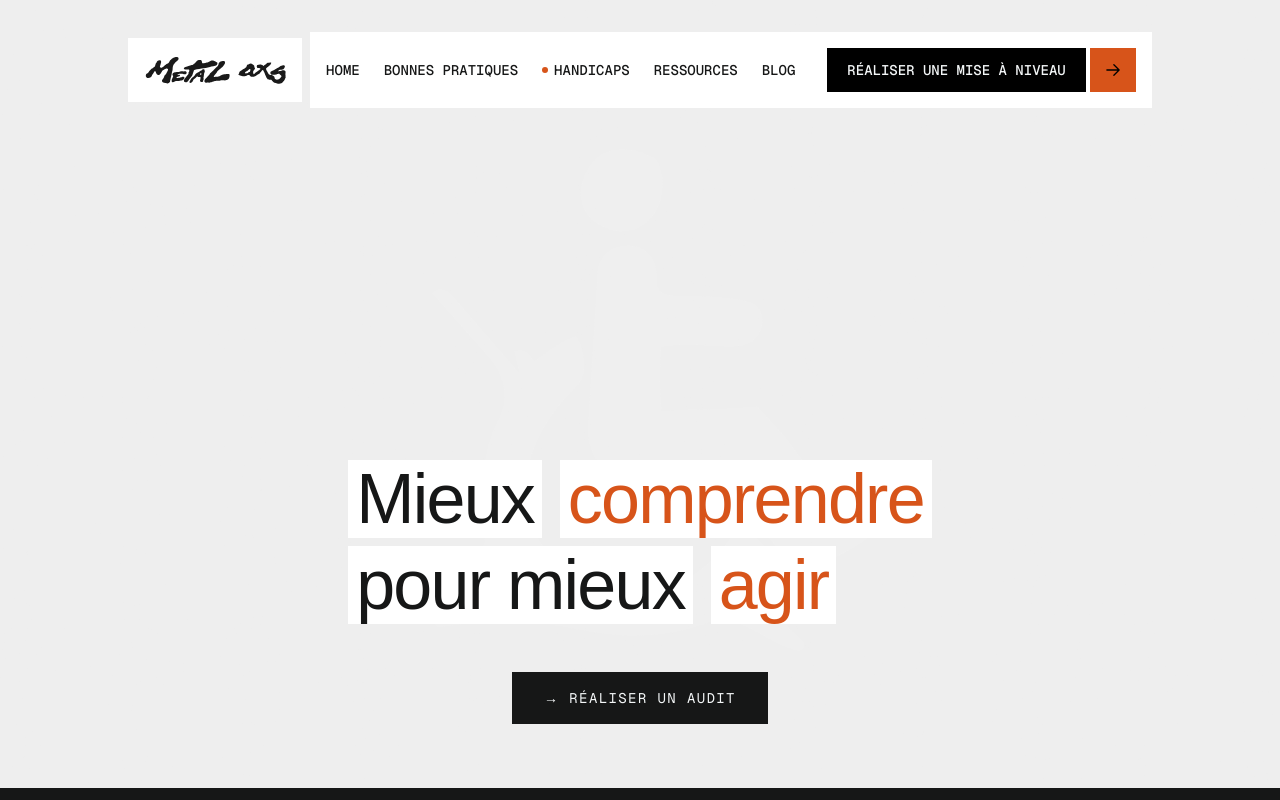
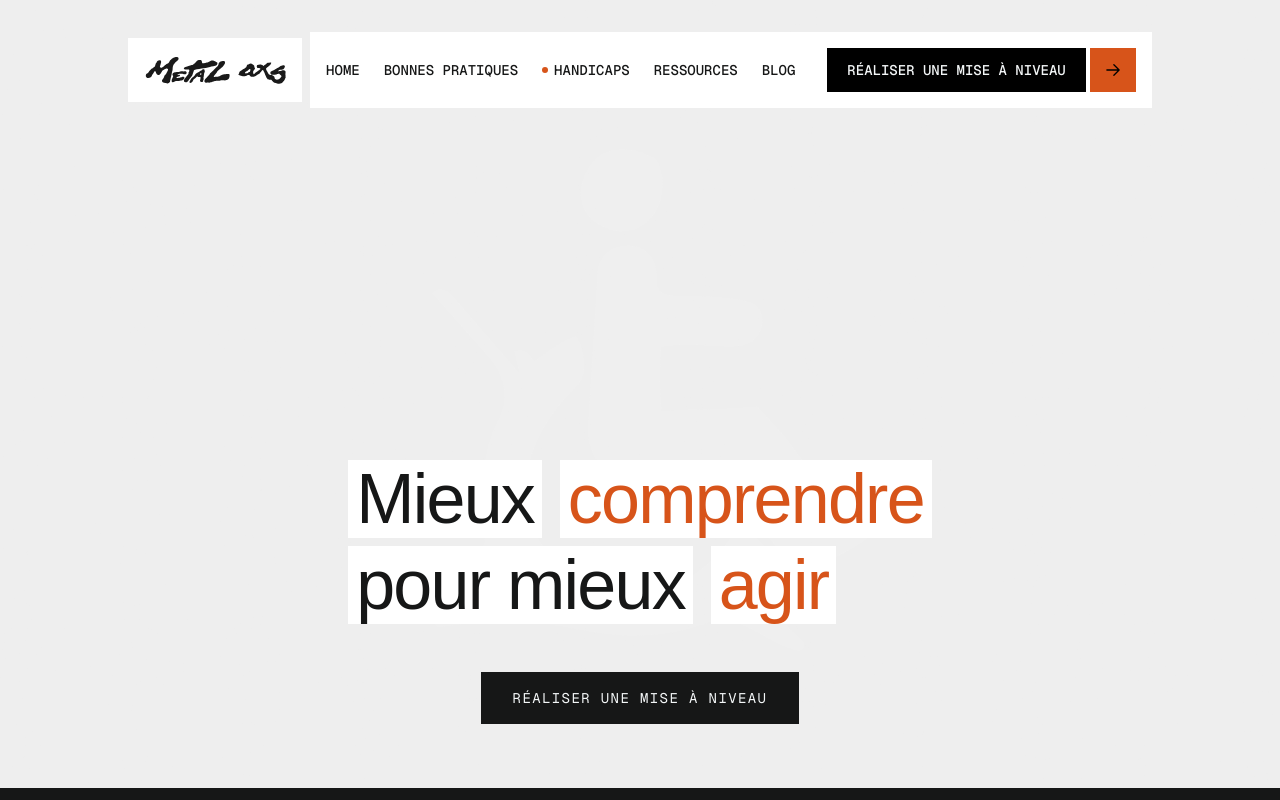
Before and after one commit to gbrehault/metal-axs-competition-ecv-2026, a Next.js app: page /handicaps in a window 1280 px wide. Shown: the top 800 px of the page. Built offline with nearby package versions, Linux system fonts and the light colour scheme; a web font is replaced by a local one.

Commit message:
refactor: rename audit pages and update links to "mise à niveau"

```diff
--- a/app/components/Header.tsx
+++ b/app/components/Header.tsx
@@ -106,8 +106,8 @@ function MobileDrawer({
           />
         ))}
         <li className="mt-2">
-          <Button href="/faire-un-audit" variant="primary" onClick={onClose}>
-            RÉALISER UN AUDIT
+          <Button href="/mise-a-niveau" variant="primary" onClick={onClose}>
+            RÉALISER UNE MISE À NIVEAU
           </Button>
         </li>
       </ul>
@@ -180,7 +180,7 @@ export default function Header() {
             </div>
 
             <Button
-              href="/faire-un-audit"
+              href="/mise-a-niveau"
               variant="primary"
               className="justify-center"
               onClick={() => {
@@ -241,7 +241,7 @@ export default function Header() {
                 futurs festivaliers au sein de votre évènement.
               </h5>
               <Button
-                href="/faire-un-audit"
+                href="/mise-a-niveau"
                 variant="primary"
                 className="w-full font-light justify-center"
                 onClick={() => setIsPopupOpen(false)}
--- a/app/components/handicap/HeroSection.tsx
+++ b/app/components/handicap/HeroSection.tsx
@@ -35,10 +35,10 @@ export default function HandicapHeroSection() {
         </h1>
 
         <Link
-          href="/faire-un-audit"
+          href="/mise-a-niveau"
           className="inline-flex items-center gap-3 bg-secondary text-tertiary uppercase tracking-widest font-mono text-sm px-8 py-4 transition-opacity hover:opacity-80 focus-visible:outline-none focus-visible:ring-2 focus-visible:ring-primary focus-visible:ring-offset-2"
         >
-          → RÉALISER UN AUDIT
+          Réaliser une mise à niveau
         </Link>
       </div>
 
```
Also changed, not shown: app/mise-a-niveau-resultat/page.tsx (renamed from app/audit-resultat/page.tsx), app/mise-a-niveau/page.tsx (renamed from app/faire-un-audit/page.tsx).
